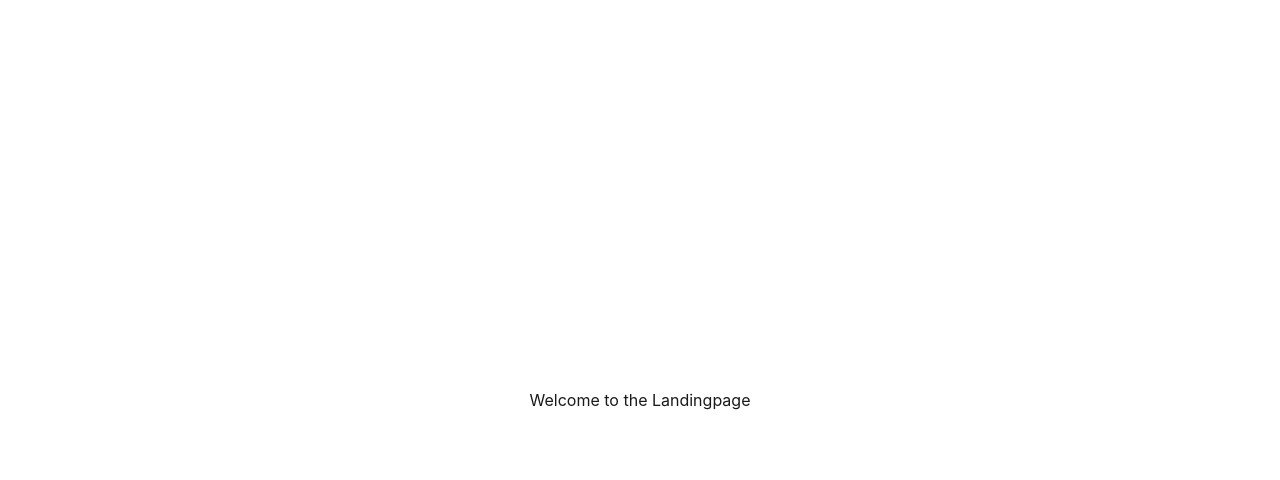
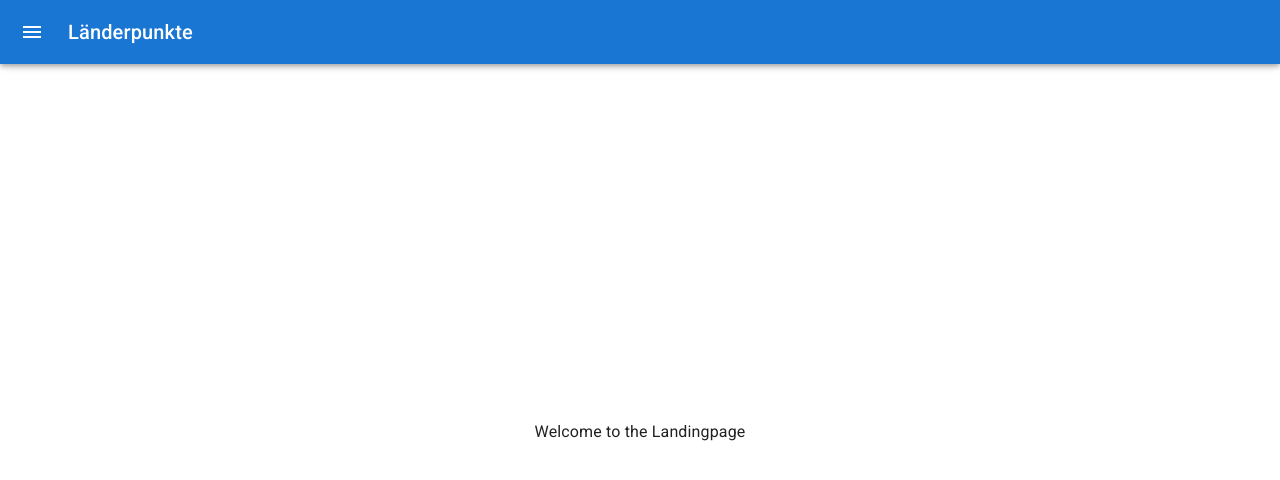
Before and after one commit to JohannDallmann/countrypoints-frontend, a React (Vite) app: page / in a window 1280 px wide. Shown: the top 480 px of the page. Built offline with nearby package versions, Linux system fonts and the light colour scheme.

Commit message:
navbar with routing added

```diff
--- a/src/App.tsx
+++ b/src/App.tsx
@@ -1,9 +1,12 @@
+import { BrowserRouter as Router } from 'react-router-dom'
 import './assets/css/App.css'
-import AppRouter from './routing/AppRouter'
+import Navbar from './routing/Navbar'
 
 function App() {
   return (
-    <AppRouter/>
+    <Router>
+      <Navbar />
+    </Router>
   )
 }
 
--- a/src/routing/AppRouter.tsx
+++ /dev/null
@@ -1,16 +0,0 @@
-import { Route, BrowserRouter as Router, Routes } from "react-router-dom";
-import ListView from "../views/ListView";
-import Landingpage from "../views/Landingpage";
-import MapView from "../views/MapView";
-
-export default function AppRouter() {
-  return (
-    <Router>
-      <Routes>
-        <Route path="/" element={<Landingpage/>}/>
-        <Route path="/list" element={<ListView/>} />
-        <Route path="/map" element={<MapView/>}/>
-      </Routes>
-    </Router>
-  )
-}
--- /dev/null
+++ b/src/routing/Navbar.tsx
@@ -0,0 +1,181 @@
+import * as React from 'react';
+import { styled, useTheme } from '@mui/material/styles';
+import Box from '@mui/material/Box';
+import Drawer from '@mui/material/Drawer';
+import CssBaseline from '@mui/material/CssBaseline';
+import MuiAppBar, { AppBarProps as MuiAppBarProps } from '@mui/material/AppBar';
+import Toolbar from '@mui/material/Toolbar';
+import List from '@mui/material/List';
+import Typography from '@mui/material/Typography';
+import Divider from '@mui/material/Divider';
+import IconButton from '@mui/material/IconButton';
+import MenuIcon from '@mui/icons-material/Menu';
+import ChevronLeftIcon from '@mui/icons-material/ChevronLeft';
+import ChevronRightIcon from '@mui/icons-material/ChevronRight';
+import ListItem from '@mui/material/ListItem';
+import ListItemButton from '@mui/material/ListItemButton';
+import ListItemIcon from '@mui/material/ListItemIcon';
+import ListItemText from '@mui/material/ListItemText';
+import PublicIcon from '@mui/icons-material/Public';
+import FormatListBulletedIcon from '@mui/icons-material/FormatListBulleted';
+import { Routes, Route, useNavigate } from 'react-router-dom';
+import Landingpage from '../views/Landingpage';
+import ListView from '../views/ListView';
+import MapView from '../views/MapView';
+
+const drawerWidth = 240;
+
+const Main = styled('main', { shouldForwardProp: (prop) => prop !== 'open' })<{
+    open?: boolean;
+}>(({ theme }) => ({
+    flexGrow: 1,
+    padding: theme.spacing(3),
+    transition: theme.transitions.create('margin', {
+        easing: theme.transitions.easing.sharp,
+        duration: theme.transitions.duration.leavingScreen,
+    }),
+    marginLeft: `-${drawerWidth}px`,
+    variants: [
+        {
+            props: ({ open }) => open,
+            style: {
+                transition: theme.transitions.create('margin', {
+                    easing: theme.transitions.easing.easeOut,
+                    duration: theme.transitions.duration.enteringScreen,
+                }),
+                marginLeft: 0,
+            },
+        },
+    ],
+}));
+
+interface AppBarProps extends MuiAppBarProps {
+    open?: boolean;
+}
+
+const AppBar = styled(MuiAppBar, {
+    shouldForwardProp: (prop) => prop !== 'open',
+})<AppBarProps>(({ theme }) => ({
+    transition: theme.transitions.create(['margin', 'width'], {
+        easing: theme.transitions.easing.sharp,
+        duration: theme.transitions.duration.leavingScreen,
+    }),
+    variants: [
+        {
+            props: ({ open }) => open,
+            style: {
+                width: `calc(100% - ${drawerWidth}px)`,
+                marginLeft: `${drawerWidth}px`,
+                transition: theme.transitions.create(['margin', 'width'], {
+                    easing: theme.transitions.easing.easeOut,
+                    duration: theme.transitions.duration.enteringScreen,
+                }),
+            },
+        },
+    ],
+}));
+
+const DrawerHeader = styled('div')(({ theme }) => ({
+    display: 'flex',
+    alignItems: 'center',
+    padding: theme.spacing(0, 1),
+    // necessary for content to be below app bar
+    ...theme.mixins.toolbar,
+    justifyContent: 'flex-end',
+}));
+
+export default function Navbar() {
+    const theme = useTheme();
+    const [open, setOpen] = React.useState(false);
+    const navigate = useNavigate();
+
+    const handleDrawerOpen = () => {
+        setOpen(true);
+    };
+
+    const handleDrawerClose = () => {
+        setOpen(false);
+    };
+
+    const handleNavigation = (route: string) => {
+        navigate(route);
+      };
+
+    return (
+        <Box sx={{ display: 'flex' }}>
+            <CssBaseline />
+            <AppBar position="fixed" open={open}>
+                <Toolbar>
+                    <IconButton
+                        color="inherit"
+                        aria-label="open drawer"
+                        onClick={handleDrawerOpen}
+                        edge="start"
+                        sx={[
+                            {
+                                mr: 2,
+                            },
+                            open && { display: 'none' },
+                        ]}
+                    >
+                        <MenuIcon />
+                    </IconButton>
+                    <Typography variant="h6" noWrap component="div">
+                        Länderpunkte
+                    </Typography>
+                </Toolbar>
+            </AppBar>
+            <Drawer
+                sx={{
+                    width: drawerWidth,
+                    flexShrink: 0,
+                    '& .MuiDrawer-paper': {
+                        width: drawerWidth,
+                        boxSizing: 'border-box',
+                    },
+                }}
+                variant="persistent"
+                anchor="left"
+                open={open}
+            >
+                <DrawerHeader>
+                    <IconButton onClick={handleDrawerClose}>
+                        {theme.direction === 'ltr' ? <ChevronLeftIcon /> : <ChevronRightIcon />}
+                    </IconButton>
+                </DrawerHeader>
+                <Divider />
+                <List>
+                    {['Liste', 'Karte'].map((text, index) => (
+                        <ListItem key={text} disablePadding>
+                            <ListItemButton onClick={() => handleNavigation(`/${text.toLowerCase().replace(' ', '')}`)}>
+                                <ListItemIcon>
+                                    {
+                                        (() => {
+                                            switch (text) {
+                                                case 'Liste':
+                                                    return <FormatListBulletedIcon />;
+                                                case 'Karte':
+                                                    return <PublicIcon />;
+                                                default:
+                                                    return null;
+                                            }
+                                        })()
+                                    }
+                                </ListItemIcon>
+                                <ListItemText primary={text} />
+                            </ListItemButton>
+                        </ListItem>
+                    ))}
+                </List>
+            </Drawer>
+            <Main open={open}>
+                <DrawerHeader />
+                <Routes>
+                    <Route path="/" element={<Landingpage />} />
+                    <Route path="/liste" element={<ListView />} />
+                    <Route path="/karte" element={<MapView />} />
+                </Routes>
+            </Main>
+        </Box>
+    );
+}
```
